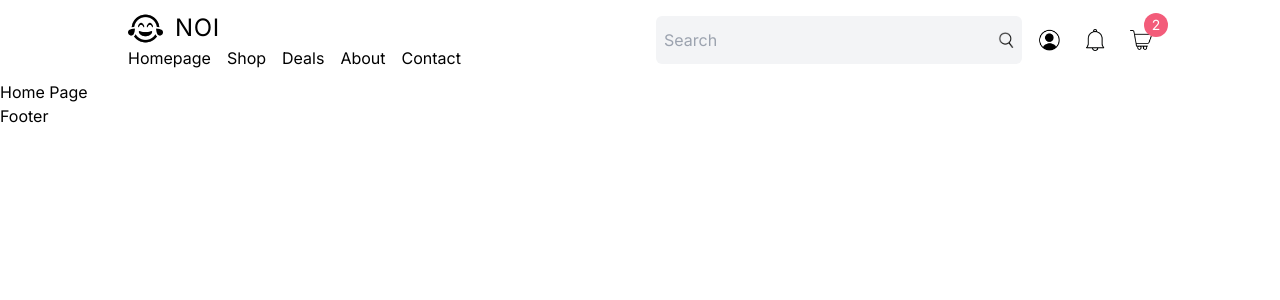
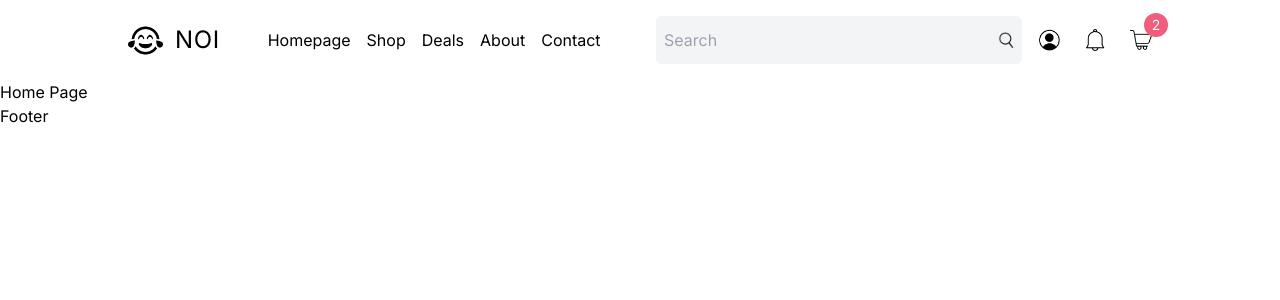
Before and after one commit to Noi-Git/next-ecommerce-lama, a Next.js app: page / in a window 1280 px wide. Shown: the top 300 px of the page. Built offline with nearby package versions, Linux system fonts and the light colour scheme.

Commit message:
add style

```diff
--- a/src/components/styles/navigationStyle.ts
+++ b/src/components/styles/navigationStyle.ts
@@ -8,7 +8,7 @@ export const menu =
 export const navMenuContainer =
   'hidden md:flex items-center justify-between gap-8 h-full'
 
-export const menuLeft = 'w-1/3 xl:w-1/2'
+export const menuLeft = 'w-1/3 xl:w-1/2 flex items-center gap-12'
 
 export const menuRight =
   'w-2/3 xl:w-1/2 flex items-center justify-between gap-4'
```
